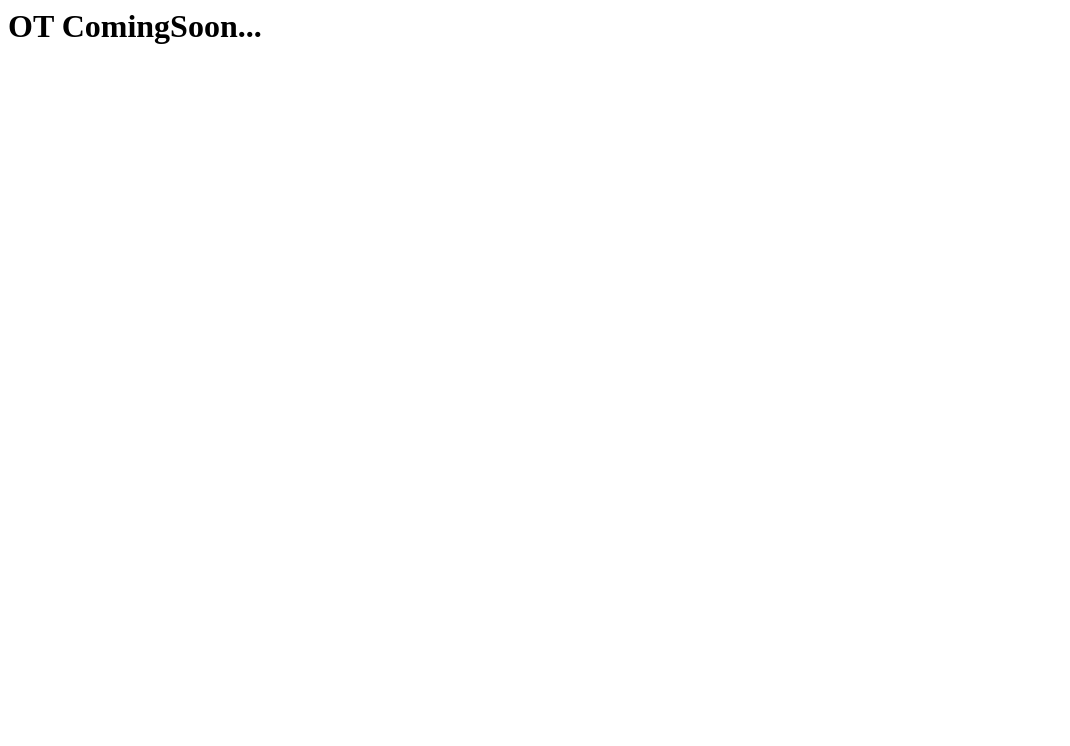
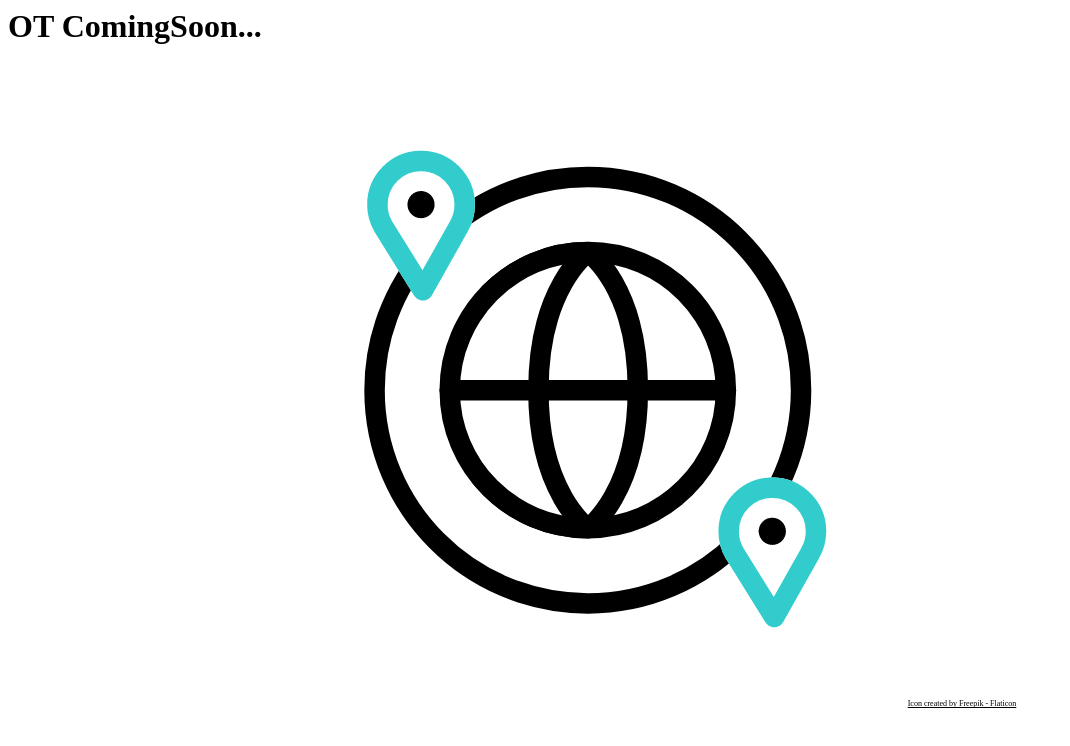
Before and after one commit to omniterrae/omniterrae.github.io, a plain HTML site: page index.html in a window 1280 px wide. Shown: the whole page, without its empty margins (0-1070 px from the left). Drawn offline with Linux system fonts and the light colour scheme.

Commit message:
Add files via upload

```diff
--- a/index.html
+++ b/index.html
@@ -4,7 +4,11 @@
 	<meta name="viewport" content="device-width,initial-scale=1.0">
 	<title>omniterrae</title>
 </head>
+
 <body>
+
 		<h1>OT ComingSoon...</h1>
+		<center><img src="https://github.com/omniterrae/omniterrae.github.io/blob/main/content/around-the-world.gif?raw=true">
+		<a href="https://www.flaticon.com/free-animated-icons/location" style="color:black;font-size:8px; title="location animated icons">Icon created by Freepik - Flaticon</a>
 </body>
 </html>
```
